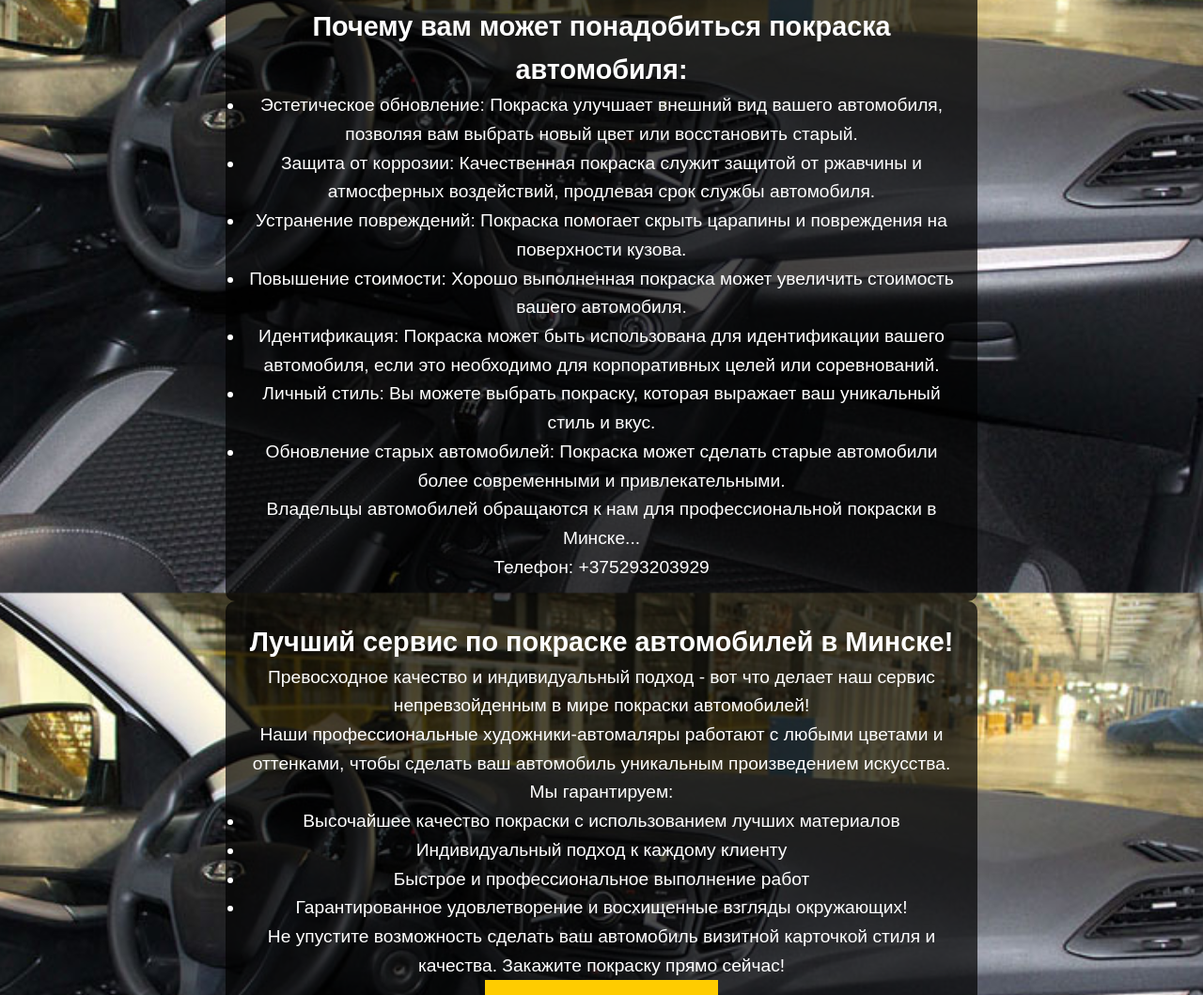
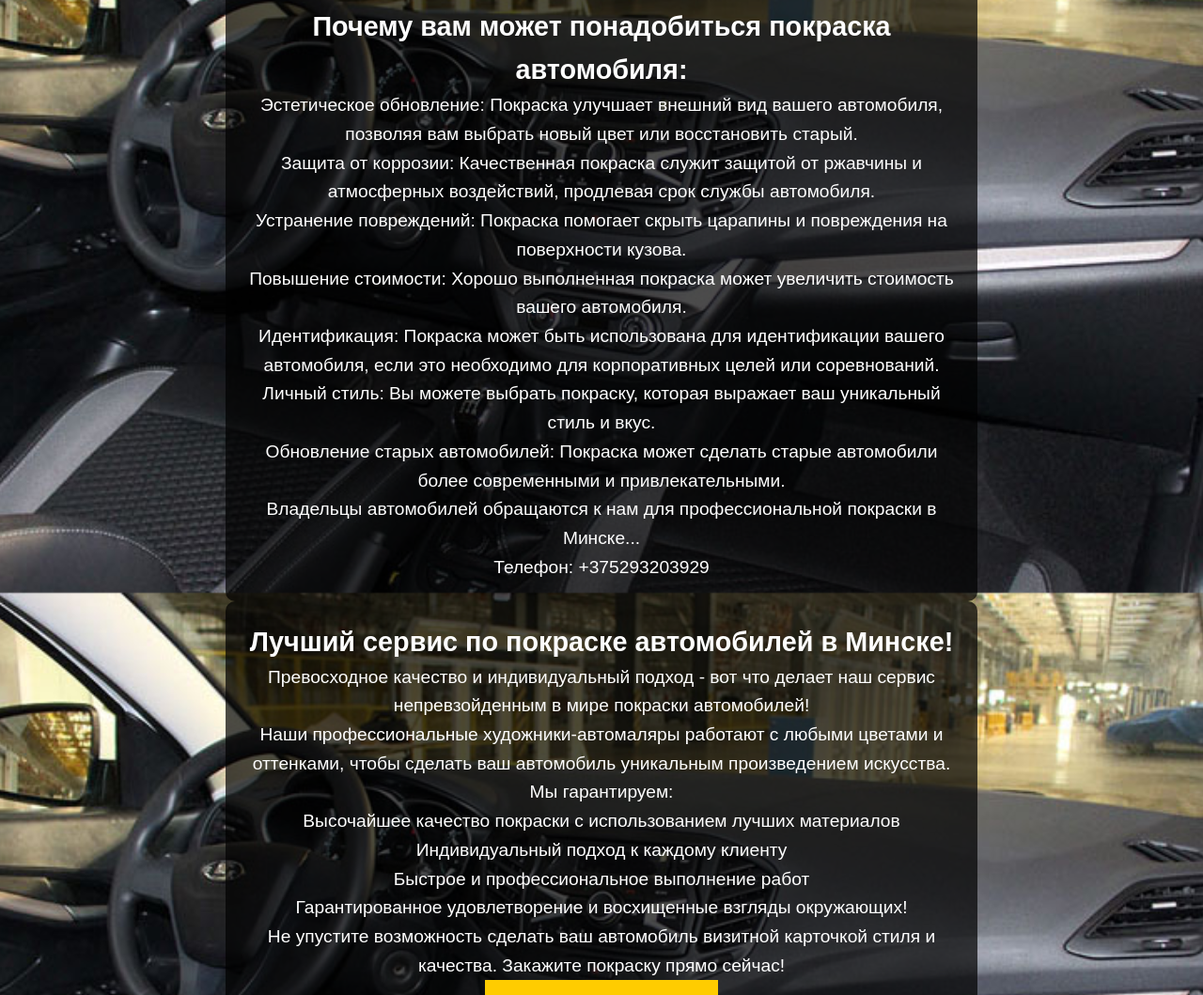
Before and after one commit to ShalkVlad/flask, a Flask app: page / in a window 1280 px wide. Shown: the part 169-1228 px from the top of the page at 94% size. Run offline with Flask 3, Linux system fonts and the light colour scheme.

Commit message:
Update style.css

```diff
--- a/static/css/style.css
+++ b/static/css/style.css
@@ -3,6 +3,7 @@
     margin: 0;
     padding: 0;
     box-sizing: border-box;
+    list-style: none
 }
 
 /* Основные стили страницы */
```
